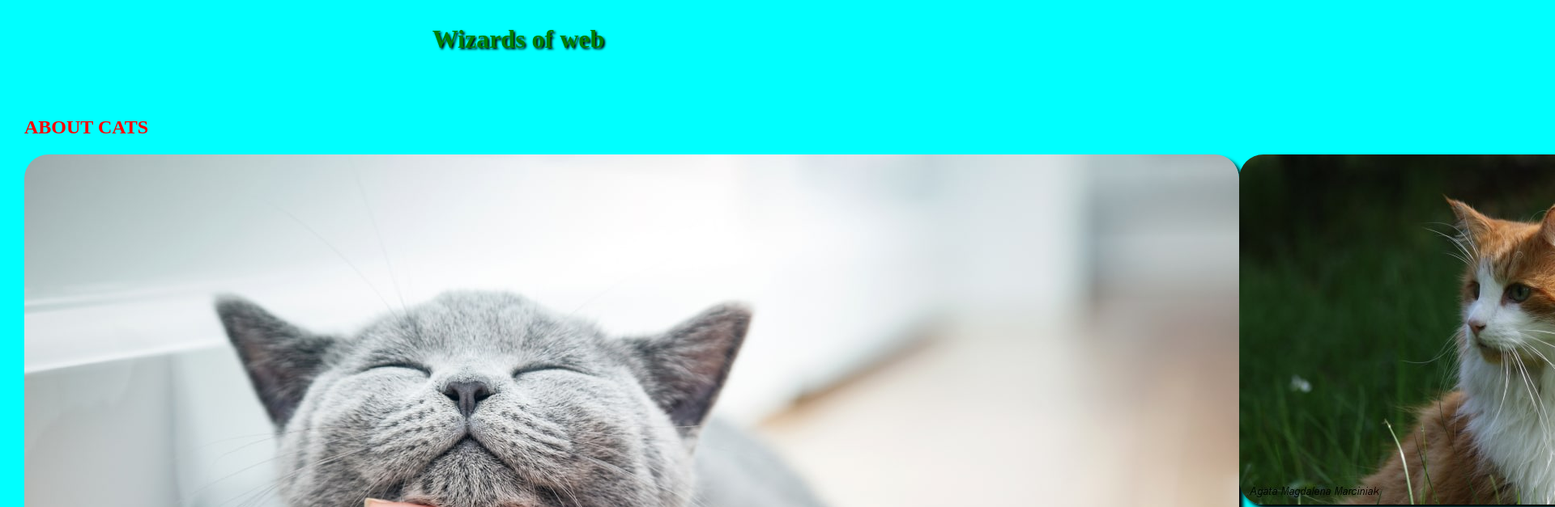
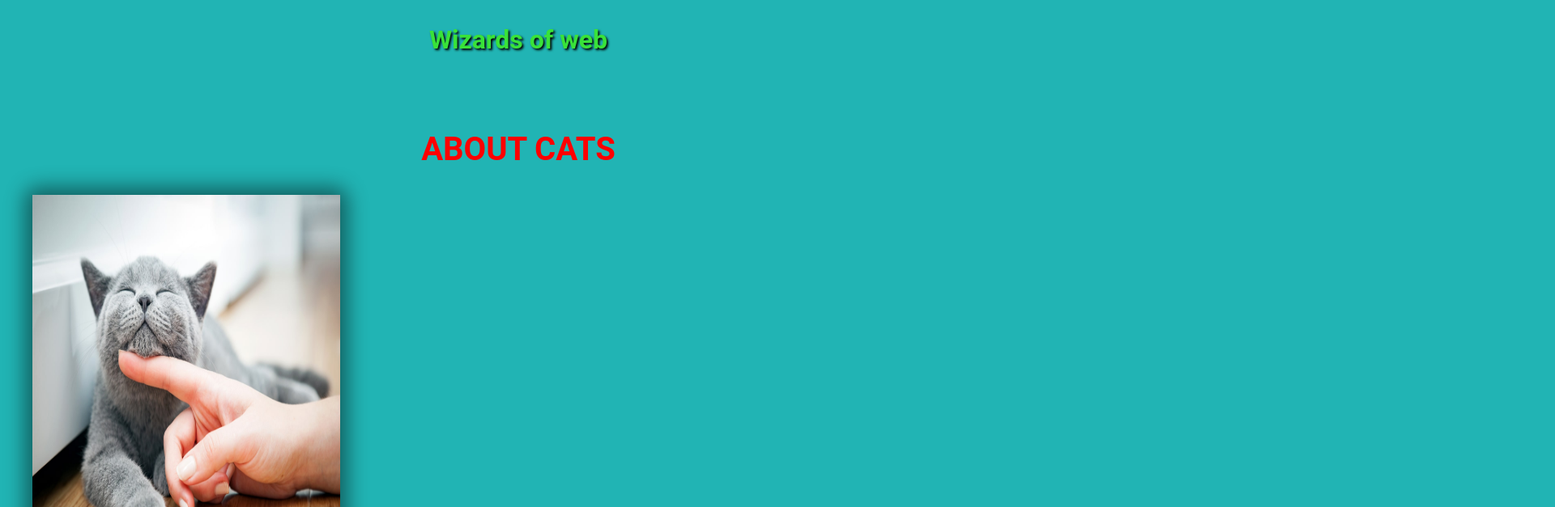
Before and after one commit to sruthisagar/Wizards-Of-Web, a plain HTML site: page index.html in a window 1280 px wide. Shown: the top 627 px of the page at 81% size, 1920 px wide, since content can reach past the window. Drawn offline with Linux system fonts and the light colour scheme.

Commit message:
Update style.css

```diff
--- a/style.css
+++ b/style.css
@@ -1,34 +1,76 @@
 h1 {
-    color: green;
+  color: rgb(57, 226, 57);
   text-align: center;
   text-shadow: 2px 2px 3px black;
+  transition: 0.6s;
 }
 
+h1:hover{
+  transform: scale(1.3,1.6) ;
+}
 h2 {
   color: red;
+  text-align: center;
+  font-size: 40px;
+  transition: 0.6s;
+}
+
+h2:hover{
+  transform: scale(1.6,1.6) ;
 }
 
 body{
-    background-color: aqua;
+  background-color: rgb(33, 180, 180);
   margin: 30px;
+  align-items: center;
+  justify-content:space-evenly;
+  font-family: 'Roboto', sans-serif;
+}
+
+
+.product{
+  margin-top: 50px;
+  display: flex;
+  flex-wrap: wrap;
+  justify-content:center;
+
+}
+
+.card{
+  height: 450px;
+  width: 380px;
+  border-radius: 8px;
+  margin: 10px;
+  box-shadow: 0 0 25px 10px rgba(0,0,0,0.45);
+  background: linear-gradient(rgb(194, 188, 187),rgb(61, 10, 7));
+}
+
+.card img{
+  width: 100%;
+  height: 100%;
+  background-size: cover;
+  background-repeat: no-repeat;
+  transition: 1.6s;
 }
 
 /* p{
-    color: blueviolet;
-    font-size: 25px;
+@@ -19,20 +50,17 @@ body{
   font-family: sans-serif;
 } */
 
-img{
-    /* border-top: 2px;
-    border-left: 5px;
-    border-style: solid;
-    border-color: brown; */
-    /* border: 5px solid black; */
-    border-radius: 30px;
-    /* padding: 5px; */
-    box-shadow: 5px 5px 5px black;
-    margin-bottom: 30px;
+
+.card .info{
+  transition: 1s;
+  opacity: 0;
+  margin-left: 10px;
+}
+
+.card:hover{
+  transform: scale(0.9,0.9);
+}
+.card:hover .info{
+  transform:translateY(-120px);
+  opacity: 1;
 }
 
 .purple-text{
@@ -37,20 +79,25 @@ img{
   font-family: sans-serif;
 }
 
-#red-text{
+.red-text{
   color: orangered;
   font-size: 25px;
 }
+
+.yellow-text{
+  color:rgb(216, 216, 17);
+  font-size: 25px;
+}
+
 
 /* .pink{
     background-color: hotpink;
 } */
 
-.container{
-    display: flex;
-    /* justify-content: flex-start;
-    justify-content: flex-end;
-    justify-content: center;
-    justify-content: space-between; */
-    justify-content: space-around;
+.bt{
+  padding: 15px 20px;
+  border-radius: 4px;
+  border:none;
+  margin-left: 20px;
+
 }
```
Lines whose indentation alone changed are shown as unchanged.
